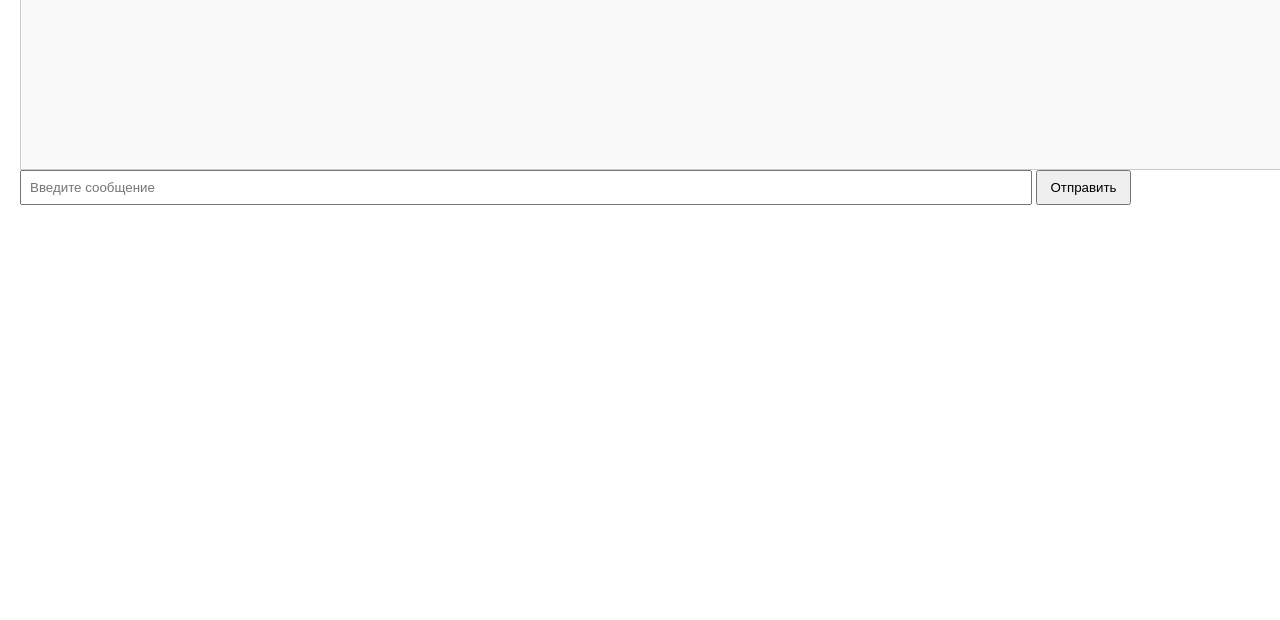
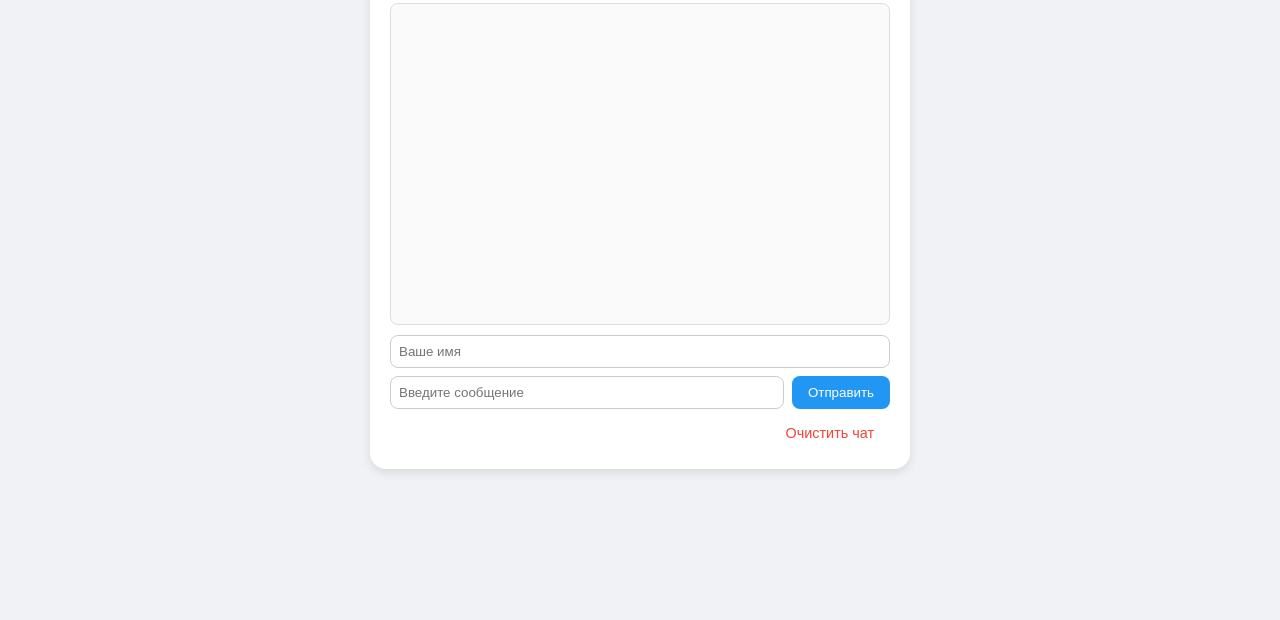
Before and after one commit to arthaslav/arthaslav.github.io, a plain HTML site: page vk-comments.html in a window 1280 px wide. Shown: the part 220-840 px from the top of the page. Before the commit the page ends 800 px from the top, so only its background shows below. Drawn offline with Linux system fonts and the light colour scheme.

Commit message:
Update vk-comments.html

```diff
--- a/vk-comments.html
+++ b/vk-comments.html
@@ -2,63 +2,134 @@
 <html lang="ru">
 <head>
   <meta charset="UTF-8">
-  <title>Простой JS-чат</title>
+  <title>Мини-чат</title>
   <style>
     body {
-      font-family: Arial, sans-serif;
-      margin: 20px;
+      font-family: 'Segoe UI', sans-serif;
+      background: #f0f2f5;
+      margin: 0;
+      padding: 20px;
+      display: flex;
+      justify-content: center;
+      align-items: center;
+      height: 100vh;
+    }
+    .chat-container {
+      width: 100%;
+      max-width: 500px;
+      background: white;
+      border-radius: 16px;
+      box-shadow: 0 4px 10px rgba(0, 0, 0, 0.1);
+      padding: 20px;
+    }
+    h2 {
+      margin-top: 0;
+      color: #333;
+      text-align: center;
     }
     #chat {
-      width: 100%;
       height: 300px;
-      border: 1px solid #ccc;
       overflow-y: scroll;
+      border: 1px solid #ddd;
+      border-radius: 8px;
       padding: 10px;
-      background: #f9f9f9;
-    }
-    #messageInput {
-      width: 80%;
-      padding: 8px;
-    }
-    #sendBtn {
-      padding: 8px 12px;
+      background: #fafafa;
+      margin-bottom: 10px;
     }
     .msg {
       margin-bottom: 10px;
+      padding: 6px 10px;
+      background: #e7f3ff;
+      border-left: 4px solid #2196F3;
+      border-radius: 4px;
+    }
+    .msg .meta {
+      font-size: 0.8em;
+      color: #555;
+    }
+    .msg .text {
+      margin-top: 4px;
+    }
+    .form-group {
+      display: flex;
+      gap: 8px;
+      margin-bottom: 8px;
+    }
+    input[type="text"] {
+      flex: 1;
+      padding: 8px;
+      border-radius: 8px;
+      border: 1px solid #ccc;
+    }
+    button {
+      padding: 8px 16px;
+      background-color: #2196F3;
+      color: white;
+      border: none;
+      border-radius: 8px;
+      cursor: pointer;
+    }
+    button:hover {
+      background-color: #1976D2;
+    }
+    .clear-btn {
+      background: none;
+      border: none;
+      color: #f44336;
+      cursor: pointer;
+      font-size: 0.9em;
+      margin-left: auto;
+      display: block;
     }
   </style>
 </head>
 <body>
-  <h2>Мини-чат</h2>
-  <div id="chat"></div>
-  <input type="text" id="messageInput" placeholder="Введите сообщение">
-  <button id="sendBtn">Отправить</button>
+  <div class="chat-container">
+    <h2>Мини-чат</h2>
+    <div id="chat"></div>
+
+    <div class="form-group">
+      <input type="text" id="username" placeholder="Ваше имя">
+    </div>
+    <div class="form-group">
+      <input type="text" id="messageInput" placeholder="Введите сообщение">
+      <button id="sendBtn">Отправить</button>
+    </div>
+    <button class="clear-btn" id="clearBtn">Очистить чат</button>
+  </div>
 
   <script>
     const chat = document.getElementById('chat');
     const input = document.getElementById('messageInput');
+    const usernameInput = document.getElementById('username');
     const sendBtn = document.getElementById('sendBtn');
+    const clearBtn = document.getElementById('clearBtn');
 
-    // Загрузка сообщений из localStorage
     let messages = JSON.parse(localStorage.getItem('chatMessages')) || [];
 
     function renderMessages() {
       chat.innerHTML = '';
-      messages.forEach(msg => {
+      messages.forEach(({ name, text, time }) => {
         const div = document.createElement('div');
         div.className = 'msg';
-        div.textContent = msg;
+        div.innerHTML = `
+          <div class="meta">${name} | ${time}</div>
+          <div class="text">${text}</div>
+        `;
         chat.appendChild(div);
       });
       chat.scrollTop = chat.scrollHeight;
     }
 
-    renderMessages();
+    function getTime() {
+      return new Date().toLocaleString();
+    }
 
     sendBtn.addEventListener('click', () => {
+      const name = usernameInput.value.trim() || 'Гость';
       const text = input.value.trim();
       if (text !== '') {
-        messages.push(text);
+        messages.push({ name, text, time: getTime() });
         localStorage.setItem('chatMessages', JSON.stringify(messages));
         renderMessages();
         input.value = '';
@@ -68,6 +139,16 @@
     input.addEventListener('keypress', e => {
       if (e.key === 'Enter') sendBtn.click();
     });
+
+    clearBtn.addEventListener('click', () => {
+      if (confirm('Очистить весь чат?')) {
+        messages = [];
+        localStorage.removeItem('chatMessages');
+        renderMessages();
+      }
+    });
+
+    renderMessages();
   </script>
 </body>
 </html>
```
